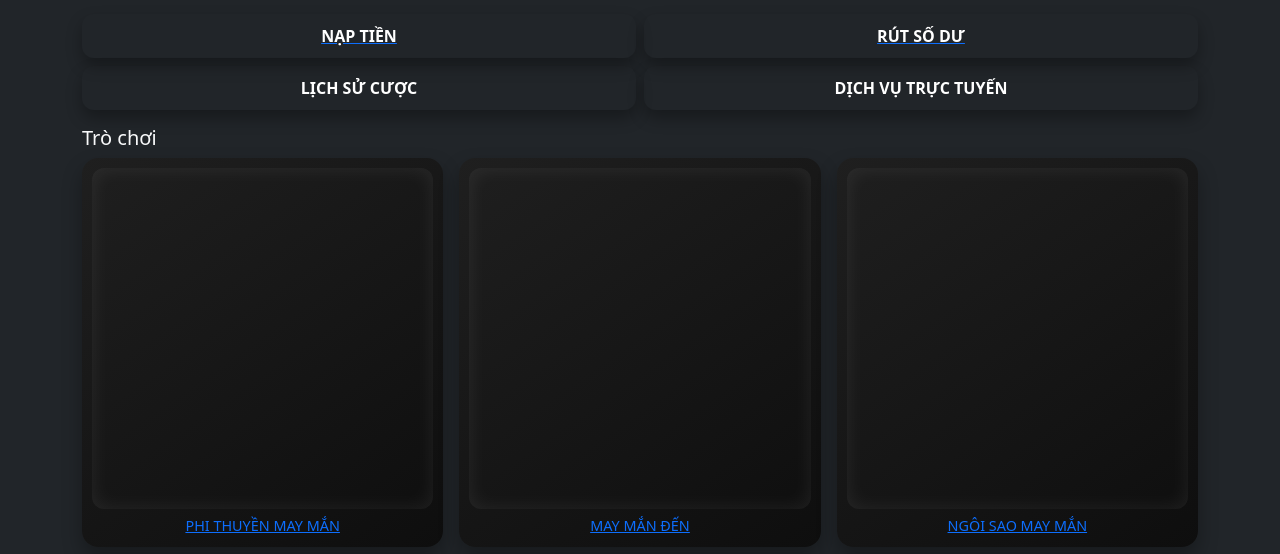
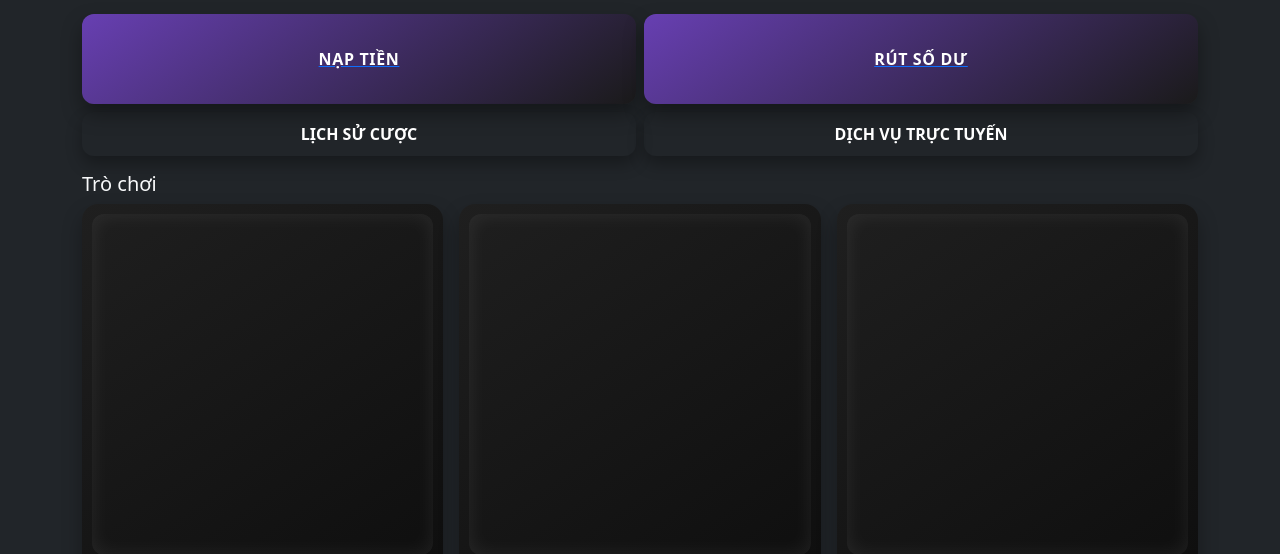
Before and after one commit to huybui101/casinomarinabaysands, a Flask app: page / in a window 1280 px wide. Shown: the part 902-1456 px from the top of the page. Run offline with Flask 3, Linux system fonts and the light colour scheme; a user stored in the database is signed in; data comes from the database, SQL or seed files in the repository; data that the repository does not hold is empty; some libraries are stand-ins or nearby versions.

Commit message:
ui(home): big hero tiles for Deposit/Withdraw fallback when no images configured

```diff
--- a/app/static/css/style.css
+++ b/app/static/css/style.css
@@ -100,6 +100,23 @@ body {
     text-decoration: none;
     font-weight: 700;
     box-shadow: 0 8px 16px rgba(0, 0, 0, .3)
+}
+
+
+/* Large action tile fallback when no image is configured */
+
+.hero-tile {
+    display: flex;
+    align-items: center;
+    justify-content: center;
+    height: 90px;
+    border-radius: 12px;
+    background: linear-gradient(145deg, rgba(111, 66, 193, .9), #1a1a1a);
+    color: #fff;
+    font-weight: 900;
+    letter-spacing: .04em;
+    text-decoration: none;
+    box-shadow: 0 10px 20px rgba(0, 0, 0, .35);
 }
 
 .avatar {
--- a/app/templates/main/home.html
+++ b/app/templates/main/home.html
@@ -32,7 +32,7 @@
             {% if settings and settings.deposit_image_path %}
             <img src="{{ settings.deposit_image_path }}" class="w-100 rounded" style="height:90px; object-fit:cover;">
             {% else %}
-            <div class="quick-btn text-center">NẠP TIỀN</div>
+            <div class="hero-tile">NẠP TIỀN</div>
             {% endif %}
         </a>
     </div>
@@ -41,7 +41,7 @@
             {% if settings and settings.withdraw_image_path %}
             <img src="{{ settings.withdraw_image_path }}" class="w-100 rounded" style="height:90px; object-fit:cover;">
             {% else %}
-            <div class="quick-btn text-center">RÚT SỐ DƯ</div>
+            <div class="hero-tile">RÚT SỐ DƯ</div>
             {% endif %}
         </a>
     </div>
```
